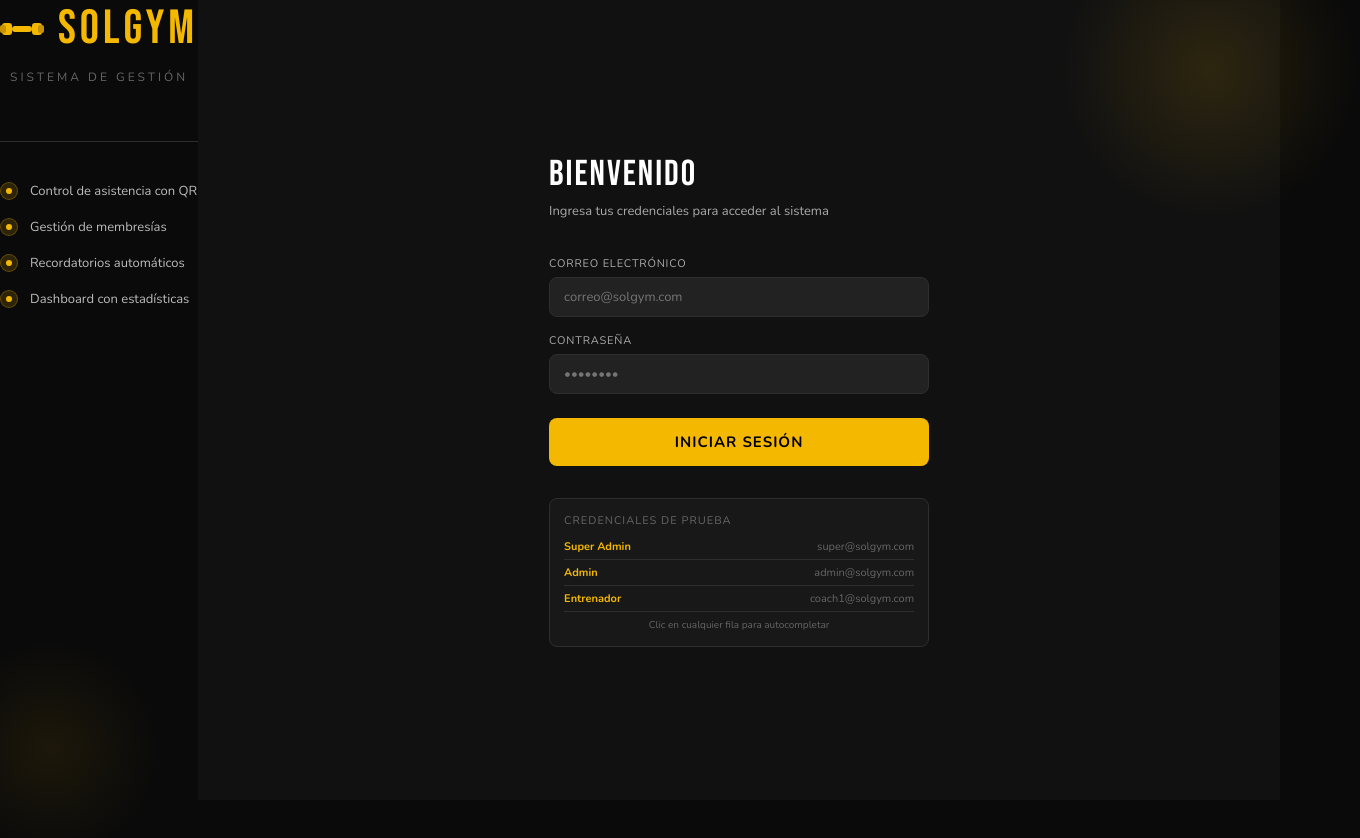
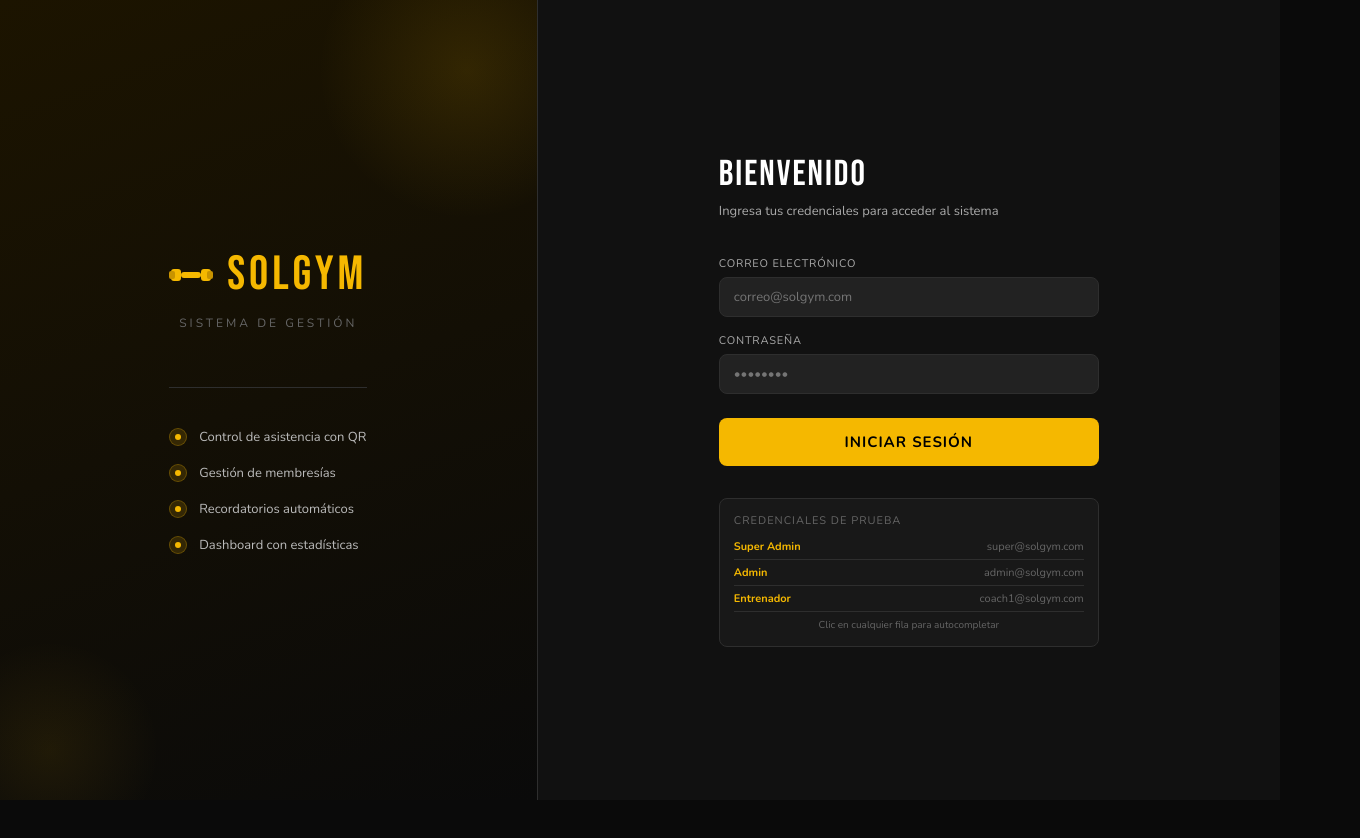
Before and after one commit to jesus0401/Asistence-Controller, a React (Vite) app: page / in a window 1280 px wide. Shown: the top 838 px of the page, 1360 px wide, since content can reach past the window. After the commit the page ends 800 px from the top, so only its background shows below. Built offline with nearby package versions, Linux system fonts and the light colour scheme.

Commit message:
Update Login.jsx

```diff
--- a/src/pages/Login.jsx
+++ b/src/pages/Login.jsx
@@ -18,19 +18,22 @@ export default function Login({ onLogin }) {
   };
 
   return (
-    <div style={{ minHeight: "100vh", display: "flex", background: T.black, fontFamily: "Nunito, sans-serif" }}>
+    <>
+      <style>{`
+        .login-wrap { display: flex; min-height: 100vh; background: #0A0A0A; font-family: Nunito, sans-serif; }
+        .login-left { width: 42%; background: linear-gradient(160deg,#1C1400 0%,#0A0A0A 100%); display: flex; flex-direction: column; align-items: center; justify-content: center; padding: 40px; position: relative; overflow: hidden; border-right: 1px solid #2E2E2E; }
+        .login-right { flex: 1; display: flex; align-items: center; justify-content: center; padding: 24px; background: #111111; }
+        .login-mobile-logo { display: none; flex-direction: column; align-items: center; margin-bottom: 32px; }
+        @media (max-width: 768px) {
+          .login-left { display: none !important; }
+          .login-mobile-logo { display: flex !important; }
+          .login-right { padding: 32px 20px; align-items: flex-start; padding-top: 48px; }
+        }
+      `}</style>
 
-      {/* Panel izquierdo — oculto en móvil */}
-      <div style={{
-        width: "42%", background: "linear-gradient(160deg,#1C1400 0%,#0A0A0A 100%)",
-        display: "flex", flexDirection: "column", alignItems: "center", justifyContent: "center",
-        padding: "40px", position: "relative", overflow: "hidden",
-        borderRight: `1px solid ${T.border}`,
-        // Oculto en móvil
-        cssText: "@media(max-width:768px){display:none}",
-      }}
-        className="login-left"
-      >
+      <div className="login-wrap">
+        {/* Panel izquierdo */}
+        <div className="login-left">
           <div style={{ position: "absolute", top: "-80px", right: "-80px", width: "300px", height: "300px", background: "radial-gradient(circle,rgba(245,184,0,0.12) 0%,transparent 70%)", borderRadius: "50%" }} />
           <div style={{ position: "absolute", bottom: "-60px", left: "-60px", width: "220px", height: "220px", background: "radial-gradient(circle,rgba(245,184,0,0.08) 0%,transparent 70%)", borderRadius: "50%" }} />
           <div style={{ textAlign: "center", zIndex: 1, maxWidth: "320px" }}>
@@ -39,8 +42,8 @@ export default function Login({ onLogin }) {
                 <rect x="2"  y="16" width="10" height="12" rx="3" fill={T.yellow} />
                 <rect x="32" y="16" width="10" height="12" rx="3" fill={T.yellow} />
                 <rect x="12" y="19" width="20" height="6"  rx="3" fill={T.yellow} />
-              <rect x="0"  y="18" width="6"  height="8"  rx="2" fill={T.yellowDim} />
-              <rect x="38" y="18" width="6"  height="8"  rx="2" fill={T.yellowDim} />
+                <rect x="0"  y="18" width="6"  height="8"  rx="2" fill="#C89300" />
+                <rect x="38" y="18" width="6"  height="8"  rx="2" fill="#C89300" />
               </svg>
               <h1 style={{ color: T.yellow, fontSize: "48px", fontWeight: "400", margin: 0, fontFamily: "Bebas Neue, sans-serif", letterSpacing: "4px" }}>SOLGYM</h1>
             </div>
@@ -58,19 +61,18 @@ export default function Login({ onLogin }) {
           </div>
         </div>
 
-      {/* Panel derecho — formulario */}
-      <div style={{ flex: 1, display: "flex", alignItems: "center", justifyContent: "center", padding: "24px", background: T.dark1 }}>
+        {/* Panel derecho */}
+        <div className="login-right">
           <div style={{ width: "100%", maxWidth: "380px" }}>
-
-          {/* Logo visible solo en móvil */}
-          <div className="login-mobile-logo" style={{ display: "none", flexDirection: "column", alignItems: "center", marginBottom: "32px" }}>
-            <div style={{ display: "flex", alignItems: "center", gap: "12px", marginBottom: "6px" }}>
-              <svg width="32" height="32" viewBox="0 0 44 44" fill="none">
+            {/* Logo móvil */}
+            <div className="login-mobile-logo">
+              <div style={{ display: "flex", alignItems: "center", gap: "10px", marginBottom: "6px" }}>
+                <svg width="30" height="30" viewBox="0 0 44 44" fill="none">
                   <rect x="2"  y="16" width="10" height="12" rx="3" fill={T.yellow} />
                   <rect x="32" y="16" width="10" height="12" rx="3" fill={T.yellow} />
                   <rect x="12" y="19" width="20" height="6"  rx="3" fill={T.yellow} />
                 </svg>
-              <span style={{ color: T.yellow, fontSize: "36px", fontFamily: "Bebas Neue, sans-serif", letterSpacing: "3px" }}>SOLGYM</span>
+                <span style={{ color: T.yellow, fontSize: "32px", fontFamily: "Bebas Neue, sans-serif", letterSpacing: "3px" }}>SOLGYM</span>
               </div>
               <p style={{ color: T.textMute, fontSize: "11px", letterSpacing: "2px", textTransform: "uppercase", margin: 0 }}>Sistema de Gestión</p>
             </div>
@@ -79,7 +81,7 @@ export default function Login({ onLogin }) {
             <p style={{ color: T.textSub, fontSize: "13px", margin: "0 0 36px" }}>Ingresa tus credenciales para acceder al sistema</p>
 
             {error && (
-            <div style={{ background: "rgba(248,113,113,0.1)", border: `1px solid rgba(248,113,113,0.3)`, borderRadius: "8px", padding: "12px 16px", color: T.danger, fontSize: "13px", marginBottom: "20px" }}>
+              <div style={{ background: "rgba(248,113,113,0.1)", border: "1px solid rgba(248,113,113,0.3)", borderRadius: "8px", padding: "12px 16px", color: T.danger, fontSize: "13px", marginBottom: "20px" }}>
                 {error}
               </div>
             )}
@@ -109,14 +111,7 @@ export default function Login({ onLogin }) {
             </div>
           </div>
         </div>
-
-      {/* CSS responsive */}
-      <style>{`
-        @media (max-width: 768px) {
-          .login-left { display: none !important; }
-          .login-mobile-logo { display: flex !important; }
-        }
-      `}</style>
       </div>
+    </>
   );
 }
```
Lines whose indentation alone changed are shown as unchanged.
